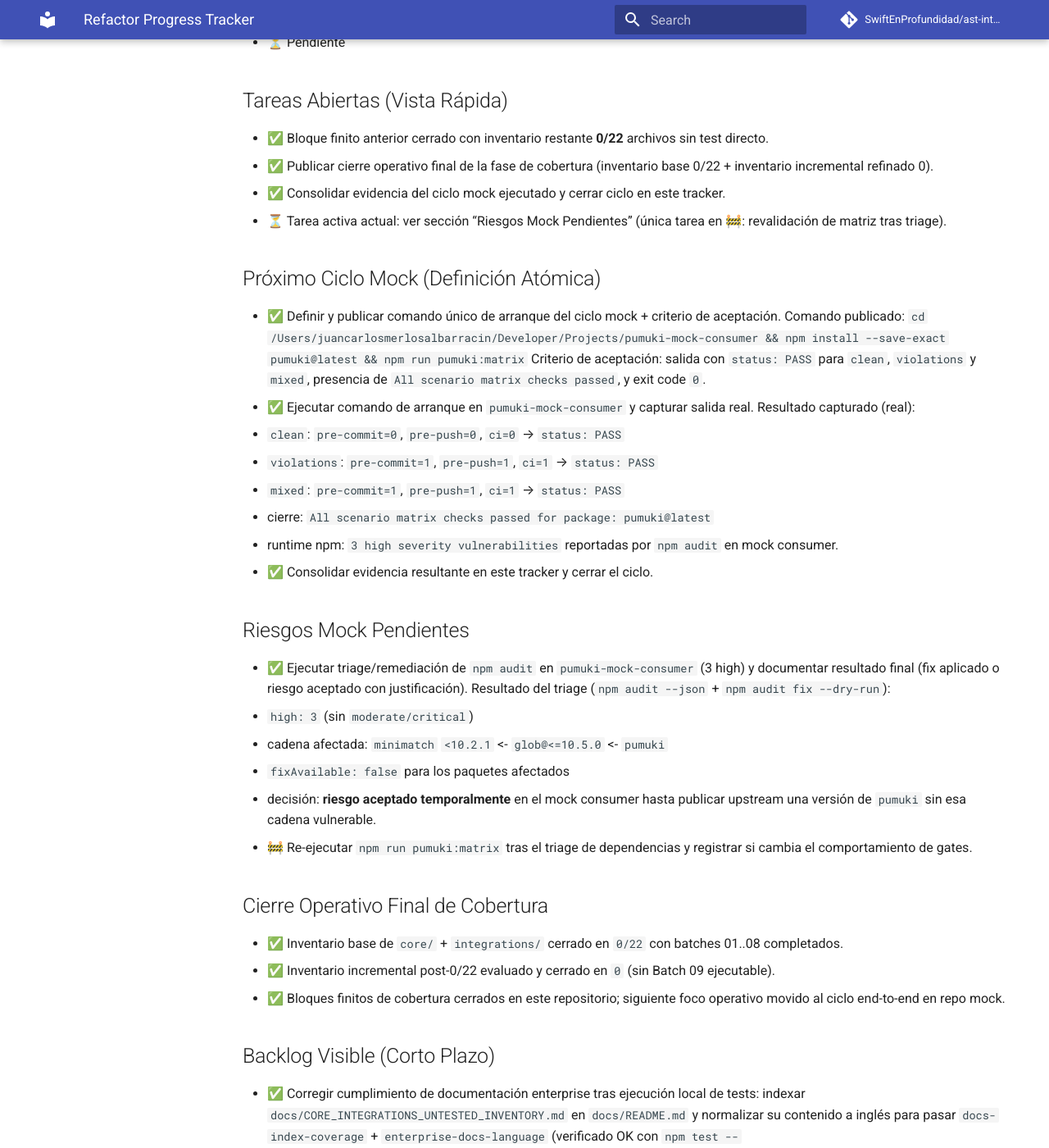
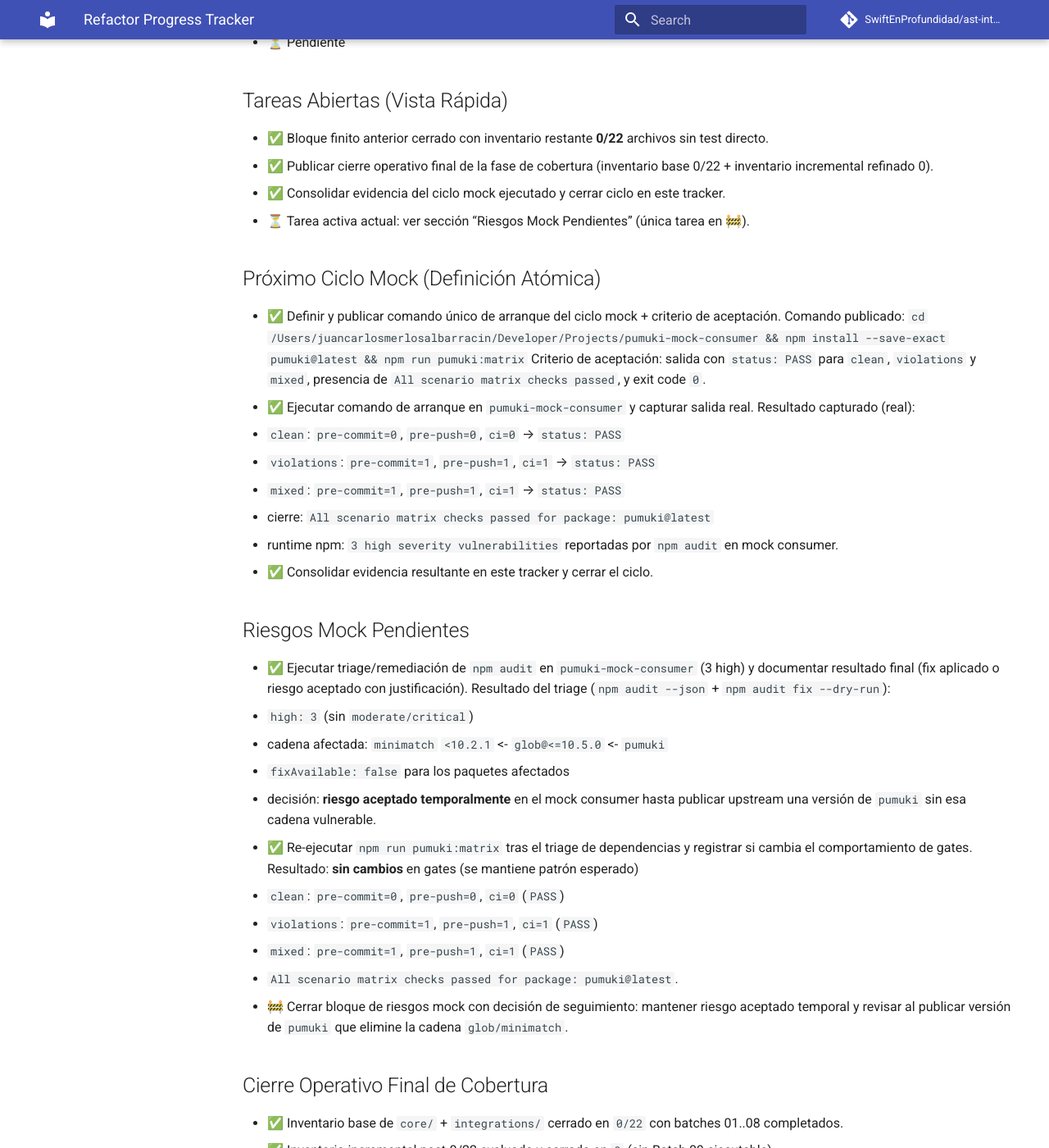
Before and after one commit to SwiftEnProfundidad/ast-intelligence-hooks, an MkDocs documentation site: the page built from docs/REFRACTOR_PROGRESS.md, in a window 1280 px wide and 1400 px high, scrolled down 372 px. Shown: the whole window at 82% size. Built offline with MkDocs 1.6.1 and Material for MkDocs 9.7.7, drawn with Linux system fonts in a browser that asks for light colours; comment, search, counter and statistics services are not loaded.

Commit message:
docs(tracker): record post-triage matrix revalidation in mock

```diff
--- a/docs/REFRACTOR_PROGRESS.md
+++ b/docs/REFRACTOR_PROGRESS.md
@@ -11,7 +11,7 @@ Estado consolidado del refactor con seguimiento de tareas y evidencia del avance
 - ✅ Bloque finito anterior cerrado con inventario restante **0/22** archivos sin test directo.
 - ✅ Publicar cierre operativo final de la fase de cobertura (inventario base 0/22 + inventario incremental refinado 0).
 - ✅ Consolidar evidencia del ciclo mock ejecutado y cerrar ciclo en este tracker.
-- ⏳ Tarea activa actual: ver sección “Riesgos Mock Pendientes” (única tarea en 🚧: revalidación de matriz tras triage).
+- ⏳ Tarea activa actual: ver sección “Riesgos Mock Pendientes” (única tarea en 🚧).
 
 ## Próximo Ciclo Mock (Definición Atómica)
 - ✅ Definir y publicar comando único de arranque del ciclo mock + criterio de aceptación.
@@ -35,7 +35,13 @@ Estado consolidado del refactor con seguimiento de tareas y evidencia del avance
   - cadena afectada: `minimatch` `<10.2.1` <- `glob@<=10.5.0` <- `pumuki`
   - `fixAvailable: false` para los paquetes afectados
   - decisión: **riesgo aceptado temporalmente** en el mock consumer hasta publicar upstream una versión de `pumuki` sin esa cadena vulnerable.
-- 🚧 Re-ejecutar `npm run pumuki:matrix` tras el triage de dependencias y registrar si cambia el comportamiento de gates.
+- ✅ Re-ejecutar `npm run pumuki:matrix` tras el triage de dependencias y registrar si cambia el comportamiento de gates.
+  Resultado: **sin cambios** en gates (se mantiene patrón esperado)
+  - `clean`: `pre-commit=0`, `pre-push=0`, `ci=0` (`PASS`)
+  - `violations`: `pre-commit=1`, `pre-push=1`, `ci=1` (`PASS`)
+  - `mixed`: `pre-commit=1`, `pre-push=1`, `ci=1` (`PASS`)
+  - `All scenario matrix checks passed for package: pumuki@latest`.
+- 🚧 Cerrar bloque de riesgos mock con decisión de seguimiento: mantener riesgo aceptado temporal y revisar al publicar versión de `pumuki` que elimine la cadena `glob/minimatch`.
 
 ## Cierre Operativo Final de Cobertura
 - ✅ Inventario base de `core/` + `integrations/` cerrado en `0/22` con batches 01..08 completados.
```
